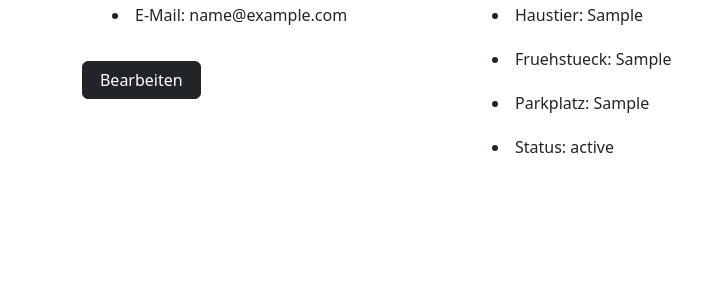
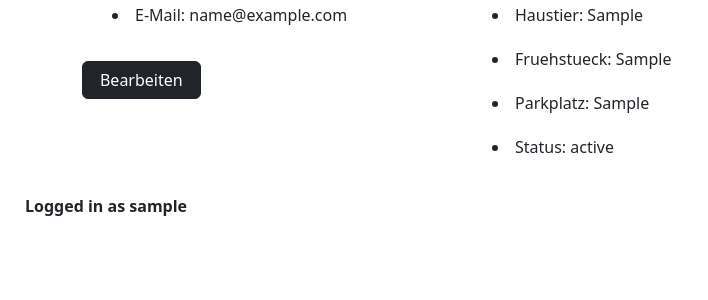
Before and after one commit to PaulFHTW/WebtechWS2022, a PHP site: page /profil.php in a window 1280 px wide. Shown: the part 370-670 px from the top of the page, without its empty margins (0-708 px from the left). Run offline with PHP 8.4, Linux system fonts and the light colour scheme; the visitor is signed in with stand-in values (Sample User, id 1); tables that the repository leaves empty or names only in its code hold one stand-in row (values such as "Sample post").

Commit message:
modified:   project/adminlogin.php 	modified:   project/faq.php 	modified:   project/impressum.php 	modified:   project/index.php 	modified:   project/login.php 	modified:   project/manageuser.php 	new file:   project/navigation/loginstatus.php 	modified:   project/news.php 	modified:   project/profil.php 	modified:   project/register.php 	modified:   project/reservierung.php 	modified:   project/style/index.css 	modified:   project/style/login.css 	modified:   project/style/news.css 	modified:   project/style/profil.css 	modified:   project/style/room.css

```diff
--- a/project/adminlogin.php
+++ b/project/adminlogin.php
@@ -88,7 +88,7 @@
             <button type="submit" class="btn btn-primary">Submit</button>
         </form>
     </div>
-
+    <?php include 'navigation/loginstatus.php'; ?>
         <script src="https://cdn.jsdelivr.net/npm/bootstrap@5.2.2/dist/js/bootstrap.bundle.min.js" integrity="sha384-OERcA2EqjJCMA+/3y+gxIOqMEjwtxJY7qPCqsdltbNJuaOe923+mo//f6V8Qbsw3" crossorigin="anonymous"></script>
     </body>
 </html>
--- a/project/faq.php
+++ b/project/faq.php
@@ -16,6 +16,8 @@
 
         <p>Tel.: +43 123 123456789</p>
         <p>E-Mail: email@server.at</p>
+
+        <?php include 'navigation/loginstatus.php'; ?>
         <script src="https://cdn.jsdelivr.net/npm/bootstrap@5.2.2/dist/js/bootstrap.bundle.min.js" integrity="sha384-OERcA2EqjJCMA+/3y+gxIOqMEjwtxJY7qPCqsdltbNJuaOe923+mo//f6V8Qbsw3" crossorigin="anonymous"></script>
     </body>
 </hmtl>
--- a/project/impressum.php
+++ b/project/impressum.php
@@ -35,6 +35,6 @@
             </div>
         </div>
 
-
+        <?php include 'navigation/loginstatus.php'; ?>
         <script src="https://cdn.jsdelivr.net/npm/bootstrap@5.2.2/dist/js/bootstrap.bundle.min.js" integrity="sha384-OERcA2EqjJCMA+/3y+gxIOqMEjwtxJY7qPCqsdltbNJuaOe923+mo//f6V8Qbsw3" crossorigin="anonymous"></script>
 </html>
--- a/project/index.php
+++ b/project/index.php
@@ -29,9 +29,9 @@
                 <div class="col-lg-12">
                     <h4 class="news">News</h4>
                     <br>
-                    <img src="uploads/pic1.png" class="img-thumbnail rounded float-end" alt="picture">
+                    <img src="uploads/pic1.png" class="img-thumbnail rounded float-end" alt="picture" height="600px" width="500px">
                     <?php
-                        $sql = "SELECT * FROM news;";
+                        $sql = "SELECT * FROM news ORDER BY date DESC;";
 
                         $result = mysqli_query($conn, $sql);
 
@@ -91,6 +91,6 @@
         </div>
         <br>
         <br>
-
+        <?php include 'navigation/loginstatus.php'; ?>
         <script src="https://cdn.jsdelivr.net/npm/bootstrap@5.2.2/dist/js/bootstrap.bundle.min.js" integrity="sha384-OERcA2EqjJCMA+/3y+gxIOqMEjwtxJY7qPCqsdltbNJuaOe923+mo//f6V8Qbsw3" crossorigin="anonymous"></script>
 </html>
--- a/project/login.php
+++ b/project/login.php
@@ -45,6 +45,7 @@
             $row = mysqli_fetch_assoc($result);
 
             if($num > 0){
+                //compare hashed password with typed in password
                 if(password_verify($password, $row['password'])){
                     $_SESSION['username'] = $username;
                     header("Location: profil.php");
@@ -100,7 +101,7 @@
             <button type="submit" class="btn btn-primary">Submit</button>
         </form>
     </div>
-
+    <?php include 'navigation/loginstatus.php'; ?>
         <script src="https://cdn.jsdelivr.net/npm/bootstrap@5.2.2/dist/js/bootstrap.bundle.min.js" integrity="sha384-OERcA2EqjJCMA+/3y+gxIOqMEjwtxJY7qPCqsdltbNJuaOe923+mo//f6V8Qbsw3" crossorigin="anonymous"></script>
     </body>
 </html>
--- a/project/manageuser.php
+++ b/project/manageuser.php
@@ -19,7 +19,7 @@
     }
 
 ?>
-
+<?php include 'navigation/loginstatus.php'; ?>
         <script src="https://cdn.jsdelivr.net/npm/bootstrap@5.2.2/dist/js/bootstrap.bundle.min.js" integrity="sha384-OERcA2EqjJCMA+/3y+gxIOqMEjwtxJY7qPCqsdltbNJuaOe923+mo//f6V8Qbsw3" crossorigin="anonymous"></script>
     </body>
 </hmtl>
--- /dev/null
+++ b/project/navigation/loginstatus.php
@@ -0,0 +1,21 @@
+<!DOCTYPE html>
+<html>
+<div class="loginstatus">
+<?php
+session_start();
+$username = $_SESSION['username'];
+$admin = $_SESSION['admin'];
+
+if(isset($_SESSION['username'])){
+    echo "Logged in as $username";
+}
+else if(isset($_SESSION['admin'])){
+    echo "Logged in as $admin";
+}
+else{
+    echo "Not logged in";
+}
+
+?>
+</div>
+</html>
--- a/project/profil.php
+++ b/project/profil.php
@@ -16,12 +16,14 @@
 
 <?php
     $reservierungErr = false;
+    //get UID for logged in user
     $username = $_SESSION['username'];
     $var1 = "SELECT UID FROM user WHERE username='$username';";
     $var2 = mysqli_query($conn, $var1);
     $row = mysqli_fetch_assoc($var2);
     $UID = $row['UID'];
 
+    //get all data for logged in user
     $sql = "SELECT * FROM user WHERE UID = $UID;";
     $result = mysqli_query($conn, $sql);
     $row = mysqli_fetch_assoc($result);
@@ -32,6 +34,7 @@
     $accountname = $row['username'];
     $email = $row['email'];
 
+    //get reservation for logged in user
     $sql = "SELECT * FROM reservierung WHERE FK_UID = $UID;";
     $result = mysqli_query($conn, $sql);
     $num = mysqli_num_rows($result);
@@ -106,7 +109,7 @@
                 </div>
     </div>
 </div>
-
+<?php include 'navigation/loginstatus.php'; ?>
         <script src="https://cdn.jsdelivr.net/npm/bootstrap@5.2.2/dist/js/bootstrap.bundle.min.js" integrity="sha384-OERcA2EqjJCMA+/3y+gxIOqMEjwtxJY7qPCqsdltbNJuaOe923+mo//f6V8Qbsw3" crossorigin="anonymous"></script>
     </body>
 </hmtl>
--- a/project/register.php
+++ b/project/register.php
@@ -10,6 +10,7 @@
     </head>
     <body>
     <?php include "navigation/navbar.php"; ?>
+
 <?php
     $anredeErr = false; $vornameErr = false; $nachnameErr = false;
     $usernameErr = false; $emailErr = false; $passwordErr = false; $confpasswordErr = false; $showAlert = false; $exists = false;
@@ -67,6 +68,7 @@
 
         $hash = password_hash($_POST['password'], PASSWORD_BCRYPT);
 
+        //check if username already exists
         $sql = "SELECT * FROM user WHERE username = '$username';";
 
         $result = mysqli_query($conn, $sql);
@@ -180,7 +182,7 @@
             <button type="submit" class="btn btn-primary">Submit</button>
         </form>
     </div>
-
+<?php include 'navigation/loginstatus.php'; ?>
         <script src="https://cdn.jsdelivr.net/npm/bootstrap@5.2.2/dist/js/bootstrap.bundle.min.js" integrity="sha384-OERcA2EqjJCMA+/3y+gxIOqMEjwtxJY7qPCqsdltbNJuaOe923+mo//f6V8Qbsw3" crossorigin="anonymous"></script>
     </body>
 </html>
--- a/project/style/index.css
+++ b/project/style/index.css
@@ -66,3 +66,8 @@ p{
 .col-lg-4{
     padding-top: 35px;
 }
+
+.loginstatus{
+    font-weight: bold;
+    padding: 25px;
+}
--- a/project/style/login.css
+++ b/project/style/login.css
@@ -41,3 +41,8 @@ p{
 .greeting{
     text-align: center;
 }
+
+.loginstatus{
+    font-weight: bold;
+    padding: 25px;
+}
--- a/project/style/news.css
+++ b/project/style/news.css
@@ -23,3 +23,8 @@ form p{
 p{
     margin-left: 0px;
 }
+
+.loginstatus{
+    font-weight: bold;
+    padding: 25px;
+}
--- a/project/style/profil.css
+++ b/project/style/profil.css
@@ -13,11 +13,6 @@ p{
     border-radius: 5px;
     padding: 10px;
     padding-right: 75px;
-}
-
-.col-lg-4{
-
-
 }
 
 .room-img{
@@ -40,3 +35,8 @@ p{
     font-weight:bold;
     text-align: center;
 }
+
+.loginstatus{
+    font-weight: bold;
+    padding: 25px;
+}
--- a/project/style/room.css
+++ b/project/style/room.css
@@ -53,3 +53,8 @@ p{
     font-weight:bold;
     text-align: center;
 }
+
+.loginstatus{
+    font-weight: bold;
+    padding: 25px;
+}
```
Also changed, not shown: project/news.php (+6 -5 lines), project/reservierung.php (+3 -8 lines).
